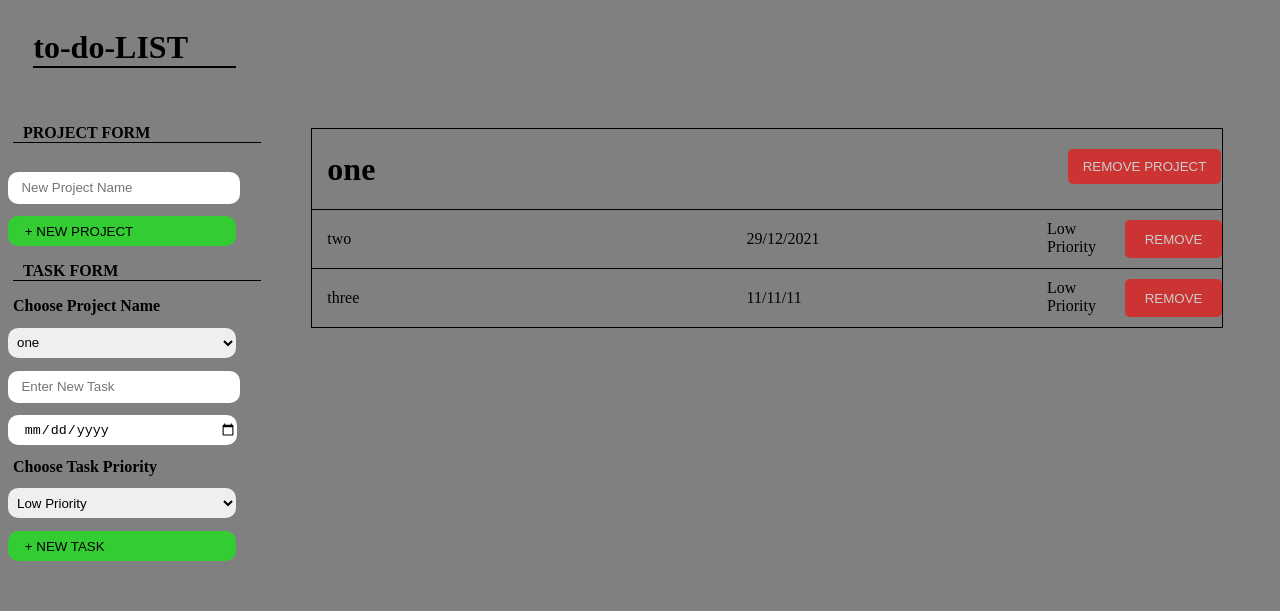
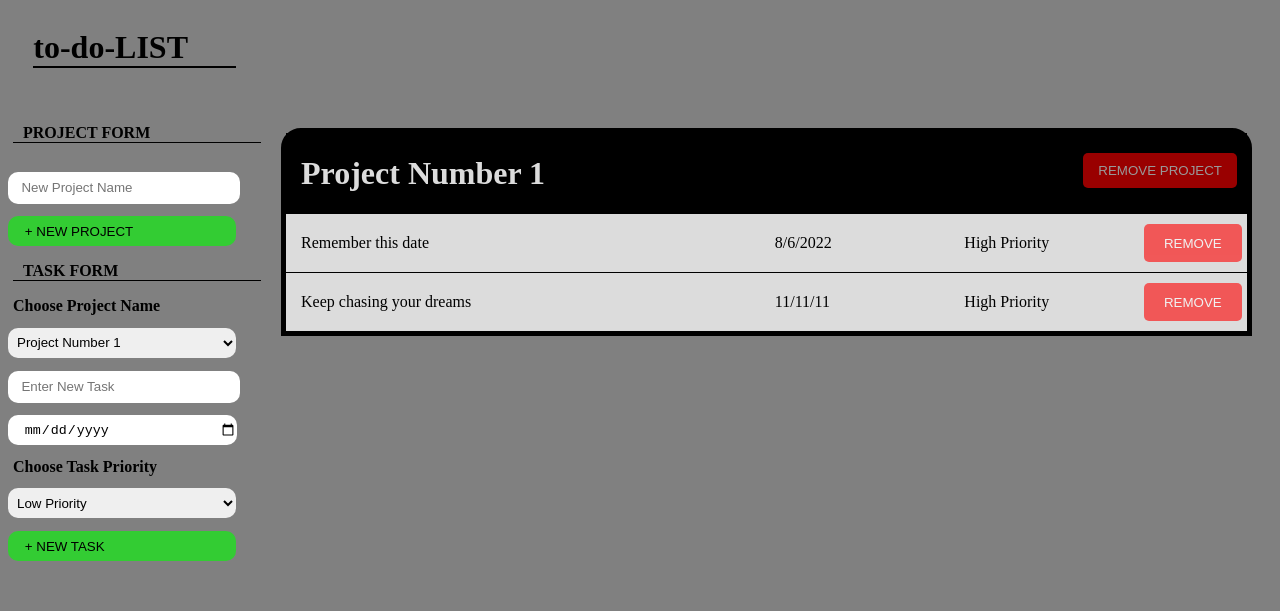
Before and after one commit to Maii0407/checklist, a website built with webpack: page dist/index.html in a window 1280 px wide. Built offline with Linux system fonts and the light colour scheme.

Commit message:
finished the project. going to come back in the future after learning more about localStorage

```diff
--- a/src/createStuff.css
+++ b/src/createStuff.css
@@ -1,9 +1,10 @@
 .new-project {
-    width: 90%;
-    margin-left: 5%;
+    width: 95%;
+    margin-left: 2%;
     margin-top: 2%;
     margin-bottom: 3%;
-    border: 1px solid black;
+    border: 5px solid black;
+    border-radius: 20px 20px 0 0;
     display: flex;
     flex-direction: column;
 }
@@ -11,10 +12,12 @@
 .header-container {
     display: flex;
     flex-direction: row;
+    background-color: black;
 }
 
 .header-container h1 {
     text-indent: 15px;
+    color: gainsboro;
     width: 83%;
 }
 
@@ -40,17 +43,15 @@
     display: flex;
     flex-direction: column;
 }
-/*
-.task-check {
-}*/
 
 .new-task {
+    background-color: gainsboro;
     display: flex;
     flex-direction: row;
-    outline: 1px solid black;
     margin-top: 1px;
     padding-top: 10px;
     padding-bottom: 10px;
+    outline: 1px solid black;
 }
 
 .task-name {
@@ -64,9 +65,17 @@
 }
 
 .task-date {
-    width: 35%;
+    width: 20%;
     padding-top: 10px;
     padding-bottom: 10px;
+    text-indent: 10px;
+}
+
+.task-priority {
+    width: 20%;
+    padding-top: 10px;
+    padding-bottom: 10px;
+    text-indent: 10px;
 }
 
 .task-remove {
@@ -79,6 +88,7 @@
     padding: 10px;
     padding-right: 20px;
     padding-left: 20px;
+    margin-right: 5px;
 }
 
 .task-remove:hover {
--- a/src/logicStuff/logicStuff.js
+++ b/src/logicStuff/logicStuff.js
@@ -17,11 +17,11 @@ const logicStuff = (function(){
         }
     }
 
-    let one = new project(`one`);
+    let one = new project(`Project Number 1`);
     projectList.push(one);
 
-    let num02 = new task(`two`, `29/12/2021`, `Low Priority`);
-    let num03 = new task('three', '11/11/11', `Low Priority`);
+    let num02 = new task(`Remember this date`, `8/6/2022`, `High Priority`);
+    let num03 = new task('Keep chasing your dreams', '11/11/11', `High Priority`);
     one.taskList.push(num02,num03);
 
     return {
```
Also changed, not shown: dist/main.js.
